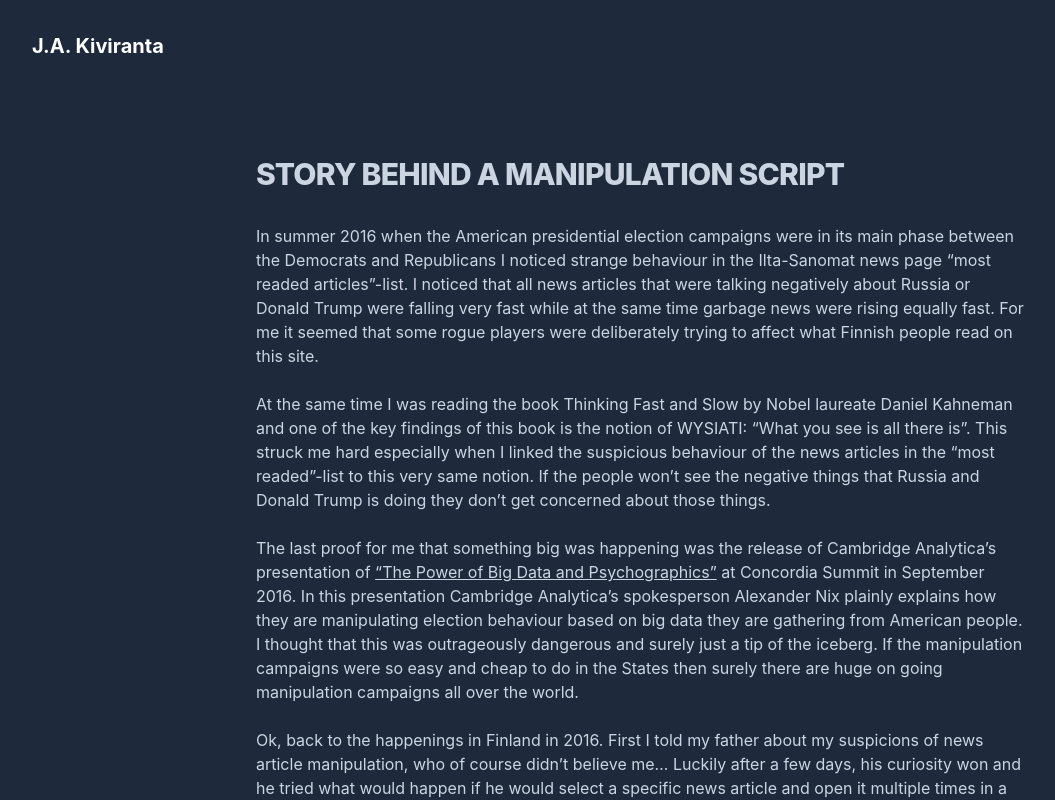
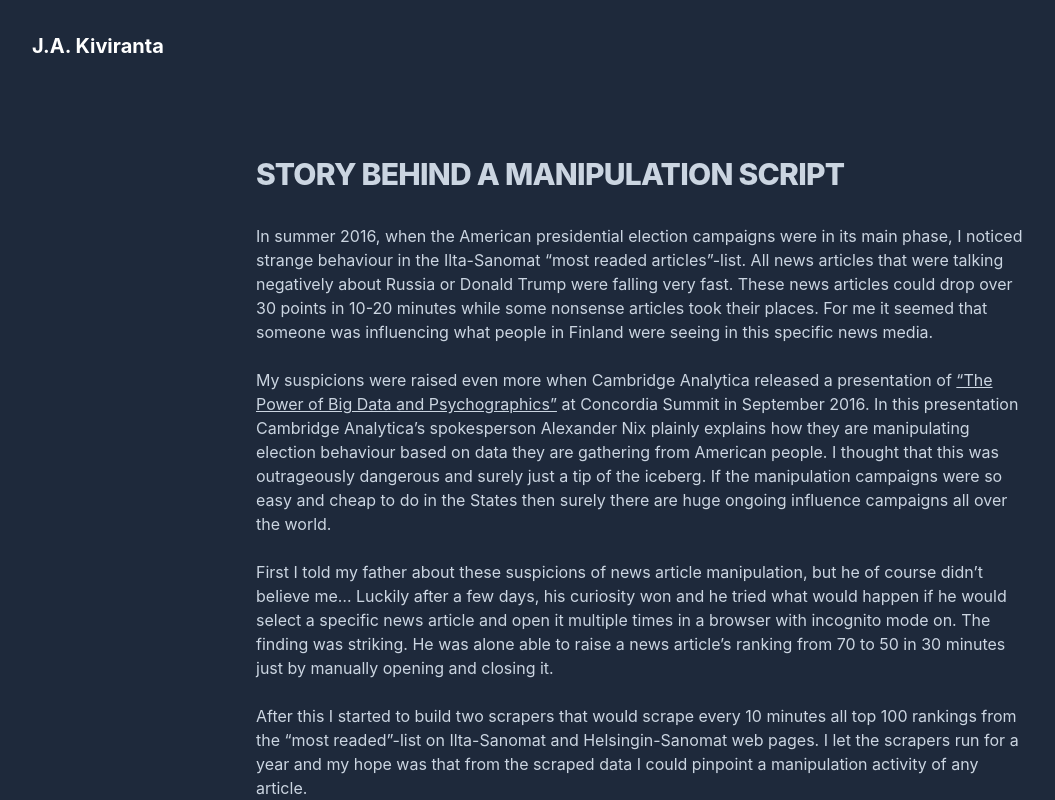
Before and after one commit to josuakiviranta/josuakiviranta.com, a Next.js app: page /script in a window 1280 px wide. Shown: the top 800 px of the page, without its empty margins (0-1055 px from the left). Built offline with nearby package versions, Linux system fonts and the light colour scheme.

Commit message:
story update

```diff
--- a/pages/script.tsx
+++ b/pages/script.tsx
@@ -13,27 +13,18 @@
           </h2>
 
           <p className="mb-16">
-            In summer 2016 when the American presidential election campaigns
-            were in its main phase between the Democrats and Republicans I
-            noticed strange behaviour in the Ilta-Sanomat news page “most readed
-            articles”-list. I noticed that all news articles that were talking
-            negatively about Russia or Donald Trump were falling very fast while
-            at the same time garbage news were rising equally fast. For me it
-            seemed that some rogue players were deliberately trying to affect
-            what Finnish people read on this site.
+            In summer 2016, when the American presidential election campaigns
+            were in its main phase, I noticed strange behaviour in the
+            Ilta-Sanomat “most readed articles”-list. All news articles that
+            were talking negatively about Russia or Donald Trump were falling
+            very fast. These news articles could drop over 30 points in 10-20
+            minutes while some nonsense articles took their places. For me it
+            seemed that someone was influencing what people in Finland were
+            seeing in this specific news media.
             <br />
             <br />
-            At the same time I was reading the book Thinking Fast and Slow by
-            Nobel laureate Daniel Kahneman and one of the key findings of this
-            book is the notion of WYSIATI: “What you see is all there is”. This
-            struck me hard especially when I linked the suspicious behaviour of
-            the news articles in the “most readed”-list to this very same
-            notion. If the people won’t see the negative things that Russia and
-            Donald Trump is doing they don’t get concerned about those things.
-            <br />
-            <br />
-            The last proof for me that something big was happening was the
-            release of Cambridge Analytica’s presentation of{" "}
+            My suspicions were raised even more when Cambridge Analytica
+            released a presentation of{" "}
             <a
               href="https://www.youtube.com/watch?v=n8Dd5aVXLCc"
               className="underline hover:opacity-75"
@@ -42,50 +33,37 @@
             </a>{" "}
             at Concordia Summit in September 2016. In this presentation
             Cambridge Analytica’s spokesperson Alexander Nix plainly explains
-            how they are manipulating election behaviour based on big data they
-            are gathering from American people. I thought that this was
-            outrageously dangerous and surely just a tip of the iceberg. If the
-            manipulation campaigns were so easy and cheap to do in the States
-            then surely there are huge on going manipulation campaigns all over
-            the world.
+            how they are manipulating election behaviour based on data they are
+            gathering from American people. I thought that this was outrageously
+            dangerous and surely just a tip of the iceberg. If the manipulation
+            campaigns were so easy and cheap to do in the States then surely
+            there are huge ongoing influence campaigns all over the world.
             <br />
             <br />
-            Ok, back to the happenings in Finland in 2016. First I told my
-            father about my suspicions of news article manipulation, who of
-            course didn’t believe me… Luckily after a few days, his curiosity
-            won and he tried what would happen if he would select a specific
-            news article and open it multiple times in a browser with incognito
-            mode on. The finding was striking. When he selected an article that
-            possessed a rank of 70 in the “most readed”-list, he was able to
-            raise its ranking from 70 to 50 in 30 minutes just by manually
-            opening and closing it.
+            First I told my father about these suspicions of news article
+            manipulation, but he of course didn’t believe me… Luckily after a
+            few days, his curiosity won and he tried what would happen if he
+            would select a specific news article and open it multiple times in a
+            browser with incognito mode on. The finding was striking. He was
+            alone able to raise a news article’s ranking from 70 to 50 in 30
+            minutes just by manually opening and closing it.
             <br />
             <br />
-            After this finding I started to build two scrapers that would scrape
-            all top 100 rankings from the “most readed”-list every 10 minutes on
-            Ilta-Sanomat and Helsingin-Sanomat news web pages. I let the
-            scrapers run for one year and my hope was that from the scraped data
-            I could pinpoint a manipulation activity of any news article. My
-            assumption was that I could see the manipulation activity if some
-            specific and newly added news article would drop faster than on
-            average on the “most readed”-list while other news articles were
-            rising on top of it. The boundary condition for the articles of
-            interest was that those a should start their journey from top 5 most
-            readed news in the “most readed“-list.
+            After this I started to build two scrapers that would scrape every
+            10 minutes all top 100 rankings from the “most readed”-list on
+            Ilta-Sanomat and Helsingin-Sanomat web pages. I let the scrapers run
+            for a year and my hope was that from the scraped data I could
+            pinpoint a manipulation activity of any article.
             <br />
             <br />
-            The key finding from my analysis was that surprisingly many articles
-            were dropping fast. These articles didn’t only contain the stories
-            of Russia or Donald Trump but there were many other articles
-            behaving the same way as well. These suspicious articles contained
-            for example negative stories about Facebook and Google’s data
-            gathering among others. However, there were also some more ordinary
-            news dropping at almost the same rate so in the end I concluded that
-            this is not enough proof to show that news article manipulation was
-            really happening.
+            However, this task was harder than I had anticipated. It is hard to
+            say if some news article is influenced or is there some other reason
+            why it’s dropping fast. Therefore I had to invent something else to
+            prove my point. Nevertheless, I could find categories that contained
+            quite a lot of fast-dropping articles: Politics and Diginews.
             <br />
             <br />
-            Next my second way to prove this vulnerability was to create my own
+            My second way to prove this vulnerability was to create my own
             manipulation script. The script’s idea is the same as what my father
             had done earlier. Open a specific news article multiple times in a
             browser with incognito mode on. My script can open a specific
@@ -98,10 +76,10 @@
             <br />
             <br />
             Final words. When the war started in Ukraine I told about this
-            vulnerability to the Sanoma Media’s and Alma Media’s top management.
-            These are the two biggest news sources in Finland and both of those
-            have this same vulnerability in their news web pages. I got answers
-            from both media houses and they said that this issue will be
+            vulnerability to the Sanoma Media and Alma Media’s top management.
+            These are the two biggest media houses in Finland and both of those
+            have had this same vulnerability in their news web pages. I got
+            answers from both media houses and they said that this issue will be
             notified inside the companies. I hope that by now they have fixed
             this issue.
           </p>
```
